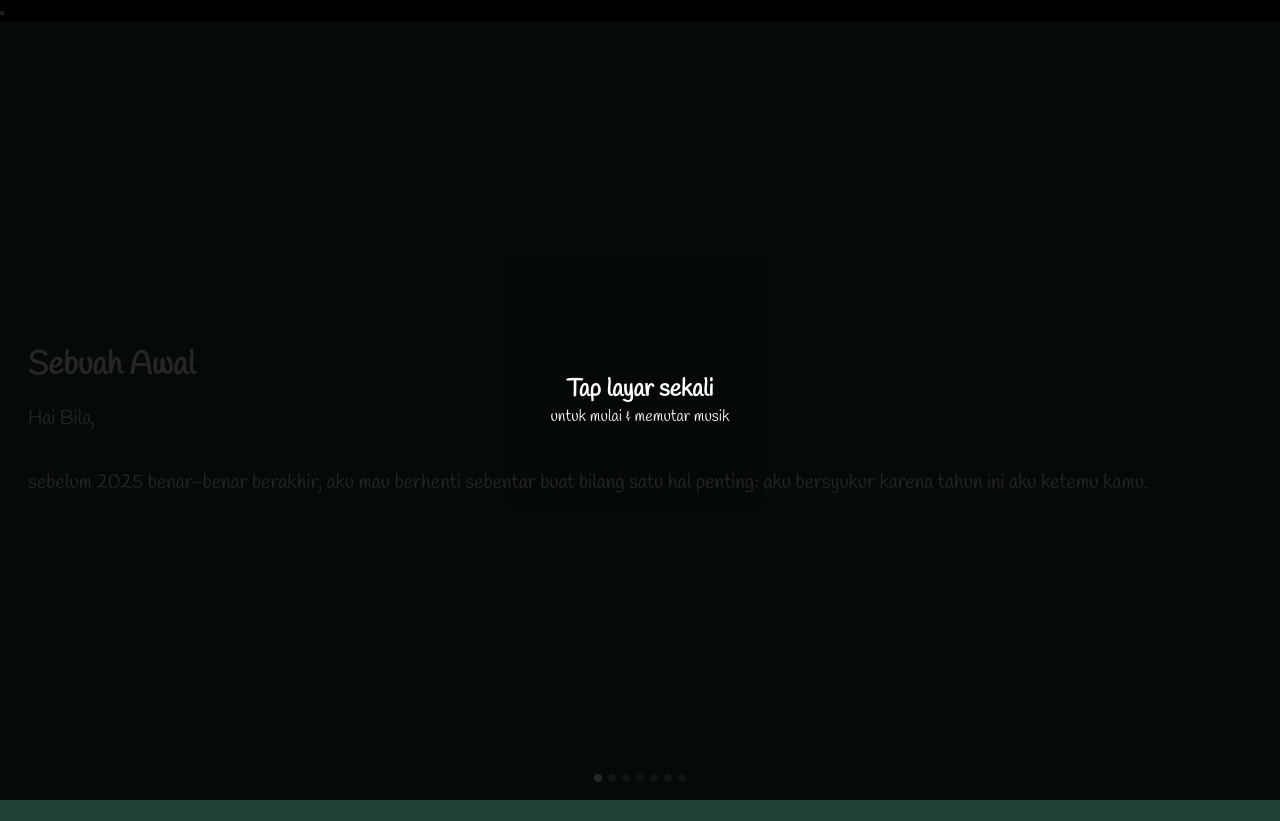
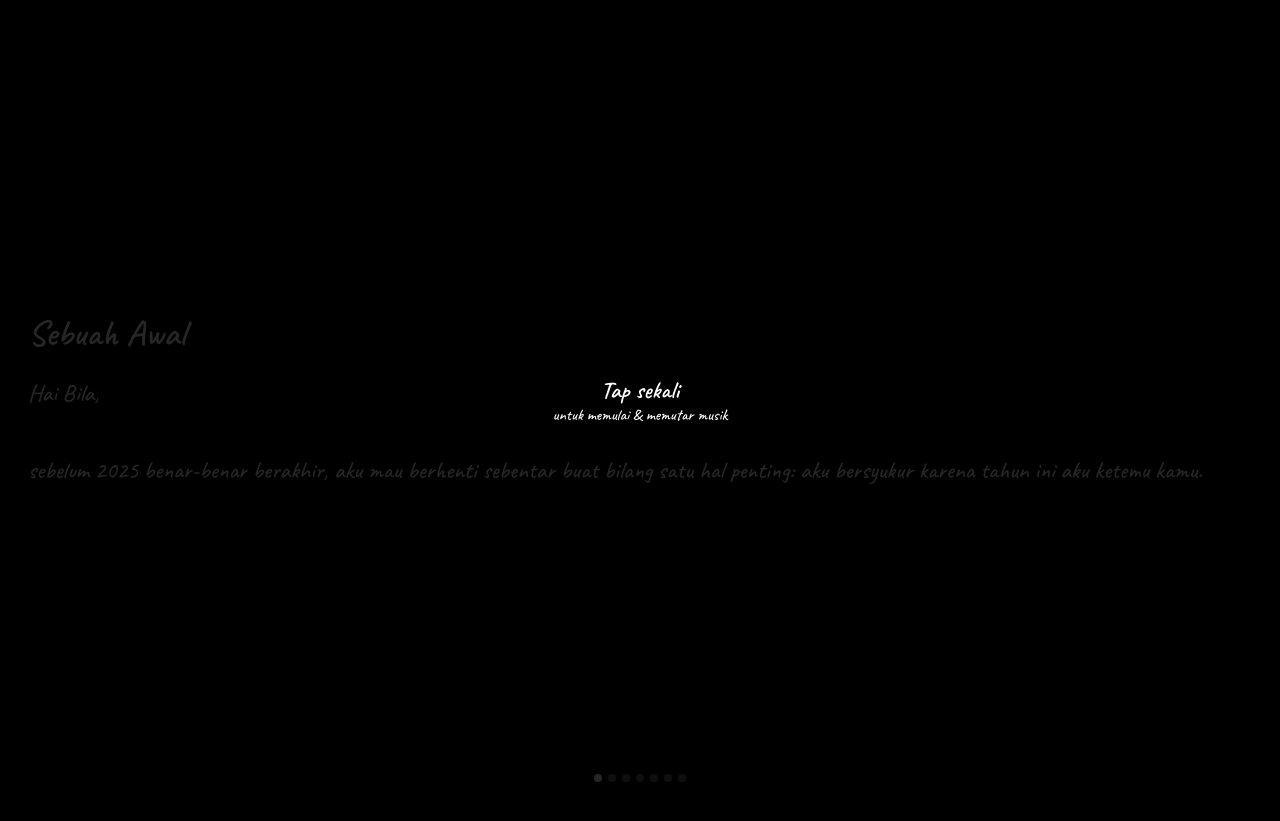
Before and after one commit to ppdew9811-hash/bilafebri, a plain HTML site: page index.html in a window 1280 px wide. After the commit the page ends 800 px from the top, so only its background shows below. Drawn offline with Linux system fonts and the light colour scheme.

Commit message:
Update index.html

```diff
--- a/index.html
+++ b/index.html
@@ -5,14 +5,15 @@
 <meta name="viewport" content="width=device-width, initial-scale=1.0">
 <title>Sebuah Awal</title>
 
-<link href="https://fonts.googleapis.com/css2?family=Handlee&display=swap" rel="stylesheet">
+<!-- Handwritten font (lebih jelas) -->
+<link href="https://fonts.googleapis.com/css2?family=Caveat:wght@500;600&display=swap" rel="stylesheet">
 
 <style>
 * {
   margin: 0;
   padding: 0;
   box-sizing: border-box;
-  font-family: 'Handlee', cursive;
+  font-family: 'Caveat', cursive;
 }
 
 body {
@@ -20,48 +21,61 @@ body {
   background: black;
 }
 
+/* ===== VIDEO BACKGROUND ===== */
+.video-bg {
+  position: fixed;
+  inset: 0;
+  z-index: -1;
+  overflow: hidden;
+}
+
+.video-bg iframe {
+  width: 120vw;
+  height: 120vh;
+  position: absolute;
+  top: -10vh;
+  left: -10vw;
+  filter: blur(8px);
+  opacity: 0.35;
+  pointer-events: none;
+}
+
+/* ===== SLIDER ===== */
 .wrapper {
   width: 100vw;
   height: 100vh;
   overflow: hidden;
+  touch-action: pan-y;
 }
 
 .slider {
   display: flex;
   height: 100%;
-  transition: transform 0.4s ease;
+  transition: transform 0.35s ease;
 }
 
 .slide {
   min-width: 100vw;
   height: 100vh;
-  padding: 40px 28px;
+  padding: 42px 28px;
   display: flex;
   flex-direction: column;
   justify-content: center;
   color: white;
+  background: rgba(0,0,0,0.35);
 }
 
 .slide h1 {
-  font-size: 32px;
-  margin-bottom: 16px;
+  font-size: 36px;
+  margin-bottom: 18px;
 }
 
 .slide p {
-  font-size: 20px;
+  font-size: 24px;
   line-height: 1.6;
 }
 
-/* background */
-.s1 { background: #1f4037; }
-.s2 { background: #2c3e50; }
-.s3 { background: #232526; }
-.s4 { background: #3a1c71; }
-.s5 { background: #141e30; }
-.s6 { background: #000428; }
-.s7 { background: #0f2027; }
-
-/* dots */
+/* ===== DOTS ===== */
 .dots {
   position: fixed;
   bottom: 18px;
@@ -82,43 +96,45 @@ body {
   background: white;
 }
 
-/* tap to start */
+/* ===== TAP SCREEN ===== */
 .tap {
   position: fixed;
   inset: 0;
   background: rgba(0,0,0,0.85);
   color: white;
+  z-index: 10;
   display: flex;
   align-items: center;
   justify-content: center;
   text-align: center;
-  z-index: 10;
-  padding: 20px;
 }
 </style>
 </head>
 <body>
 
+<!-- TAP TO START -->
 <div class="tap" id="tap">
   <div>
-    <h2>Tap layar sekali</h2>
-    <p>untuk mulai & memutar musik</p>
+    <h2>Tap sekali</h2>
+    <p>untuk memulai & memutar musik</p>
   </div>
 </div>
 
-<!-- MUSIC -->
-<iframe
-  id="music"
-  width="0"
-  height="0"
-  src=""
-  allow="autoplay"
-></iframe>
+<!-- VIDEO BACKGROUND -->
+<div class="video-bg">
+  <iframe
+    id="video"
+    src=""
+    frameborder="0"
+    allow="autoplay; encrypted-media"
+  ></iframe>
+</div>
 
+<!-- SLIDER -->
 <div class="wrapper" id="wrapper">
   <div class="slider" id="slider">
 
-    <div class="slide s1">
+    <div class="slide">
       <h1>Sebuah Awal</h1>
       <p>Hai Bila,<br><br>
       sebelum 2025 benar-benar berakhir,
@@ -126,7 +142,7 @@ body {
       aku bersyukur karena tahun ini aku ketemu kamu.</p>
     </div>
 
-    <div class="slide s2">
+    <div class="slide">
       <h1>Kehadiranmu</h1>
       <p>Di tahun yang capek dan penuh ragu,
       kamu datang tanpa ribut, tapi bikin tenang.<br><br>
@@ -134,14 +150,14 @@ body {
       kamu bikin hariku terasa lebih ringan.</p>
     </div>
 
-    <div class="slide s3">
+    <div class="slide">
       <h1>Perasaan</h1>
       <p>Aku mungkin bukan orang yang paling pandai merangkai kata,
       tapi aku serius dengan apa yang aku rasakan.<br><br>
       Nyaman, cukup, dan ingin terus aku jaga.</p>
     </div>
 
-    <div class="slide s4">
+    <div class="slide">
       <h1>Diri Sendiri</h1>
       <p>Aku tahu aku belum sempurna.
       Masih sering salah paham,
@@ -149,7 +165,7 @@ body {
       tapi aku mau terus belajar jadi versi yang lebih baik.</p>
     </div>
 
-    <div class="slide s5">
+    <div class="slide">
       <h1>Menuju 2026</h1>
       <p>Di 2026 nanti,
       aku harap kamu jadi versi diri yang lebih baik,
@@ -158,7 +174,7 @@ body {
       dan jangan lupa jaga diri kamu.</p>
     </div>
 
-    <div class="slide s6">
+    <div class="slide">
       <h1>Dalam Doa Orang Tua</h1>
       <p>Satu hal yang selalu aku doakan:
       semoga kamu tetap manut sama orang tua,
@@ -166,10 +182,9 @@ body {
       untuk langkah kamu ke depan.</p>
     </div>
 
-    <div class="slide s7">
+    <div class="slide">
       <h1>Us</h1>
-      <p>Sebelum 2025 benar-benar pamit,
-      biar satu hal ini tinggal:<br><br>
+      <p>Sebelum 2025 benar-benar pamit,<br><br>
       aku sayang kamu, Bila.<br>
       Terima kasih sudah jadi bagian dari tahunku.<br><br>
       Semoga ke depan, kita masih saling memilih.</p>
@@ -200,25 +215,27 @@ function update() {
   );
 }
 
-// swipe
+// swipe (FIXED)
 let startX = 0;
 
-document.getElementById("wrapper").addEventListener("touchstart", e => {
+const wrapper = document.getElementById("wrapper");
+
+wrapper.addEventListener("touchstart", e => {
   startX = e.touches[0].clientX;
-});
+}, { passive: true });
 
-document.getElementById("wrapper").addEventListener("touchend", e => {
+wrapper.addEventListener("touchend", e => {
   const endX = e.changedTouches[0].clientX;
   if (startX - endX > 50 && current < total - 1) current++;
   if (endX - startX > 50 && current > 0) current--;
   update();
 });
 
-// tap to start music
+// tap to start video + music
 document.getElementById("tap").addEventListener("click", () => {
   document.getElementById("tap").style.display = "none";
-  document.getElementById("music").src =
-    "https://www.youtube.com/embed/bzRMneypG04?start=133&autoplay=1&loop=1&playlist=bzRMneypG04";
+  document.getElementById("video").src =
+    "https://www.youtube.com/embed/bzRMneypG04?start=133&autoplay=1&mute=0&loop=1&playlist=bzRMneypG04&controls=0&playsinline=1";
 });
 </script>
 
```
